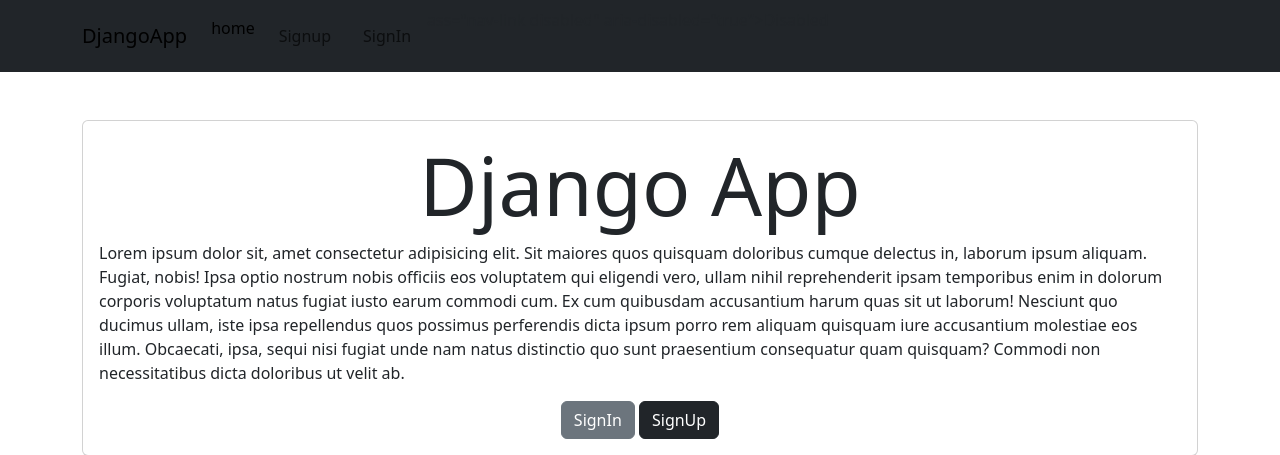
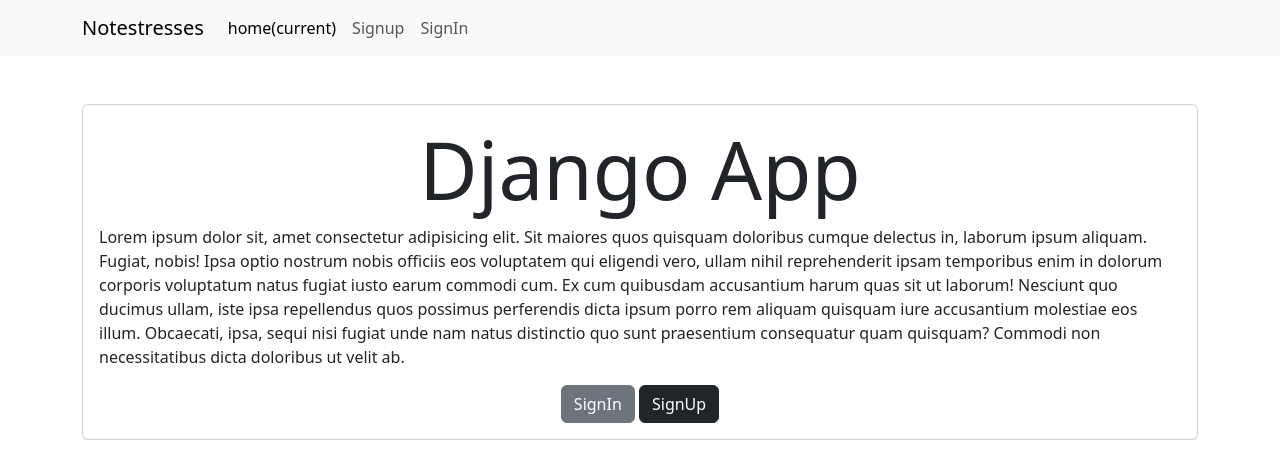
Before and after one commit to SamRuaF/DjangoCrud, a Django app: page / in a window 1280 px wide. Shown: the top 455 px of the page. Run offline with Django 5.2, Linux system fonts and the light colour scheme.

Commit message:
Error color of navbar a

```diff
--- a/tasks/templates/base.html
+++ b/tasks/templates/base.html
@@ -9,15 +9,15 @@
 </head>
 <body>
 
-    <nav class="navbar navbar-expand-lg navbar-light bg-dark bg-dark">
+    <nav class="navbar navbar-expand-lg navbar-light bg-light bg-light">
         <div class="container">
-          <a class="navbar-brand" href="/">DjangoApp</a>
+          <a class="navbar-brand" href="/">Notestresses</a>
 
           <div class="collapse navbar-collapse" id="navbarNavAltMarkup">
             <div class="navbar-nav">
             <ul class="navbar-nav me-auto mb-2 mb-lg-0">
                 <li class="nav-item" >
-                    <a href="/" class="nav-item nav-link active">home</a>
+                    <a href="/" class="nav-item nav-link active">home<span class="sr-only">(current)</span></a>
                 </li>
                 {% if user.is_authenticated %}
                 <li class="nav-item" >
@@ -34,19 +34,20 @@
 
 
                 <li class="nav-item" >
-                    <a href="/logout/" class="nav-item nav-link disabled text-danger">LogOut</a>
+                    <a href="/logout/" class="nav-item nav-link disabled">LogOut</a>
                 </li>
                 {% else %}
-                <li class="nav-item nav-link" >
+                <li class="nav-item" >
                     <a href="/signup" class="nav-link">Signup</a>
                 </li>
-                <li class="nav-item nav-link" >
+                <li class="nav-item" >
                     <a href="/signin" class="nav-link">SignIn</a>
                 </li>
-                {% endif %}ass="nav-link disabled" aria-disabled="true">Disabled</a>
+                {% endif %}
               </li>
             </ul>
           </div>
+
           </div>
         </div>
       </nav>
```
